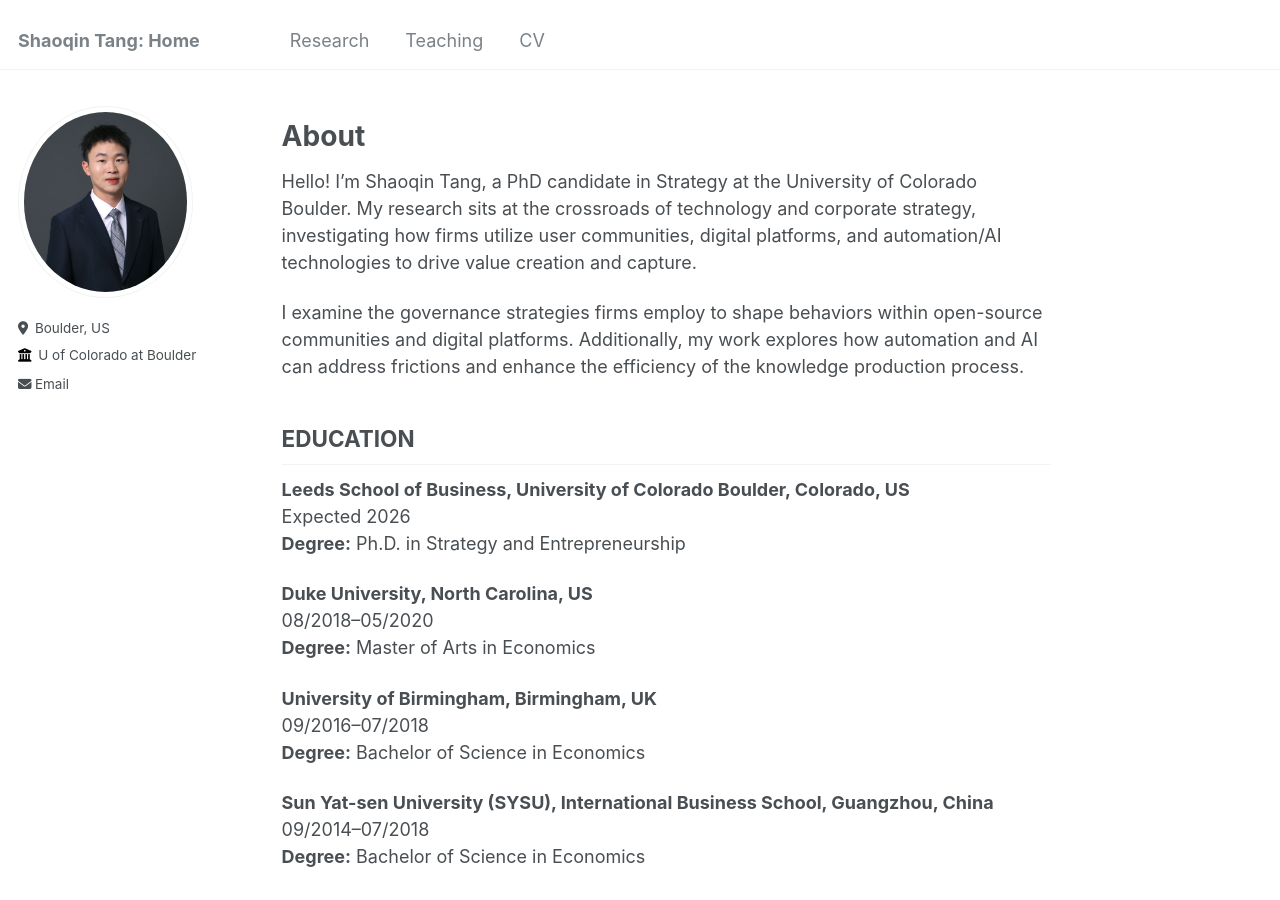
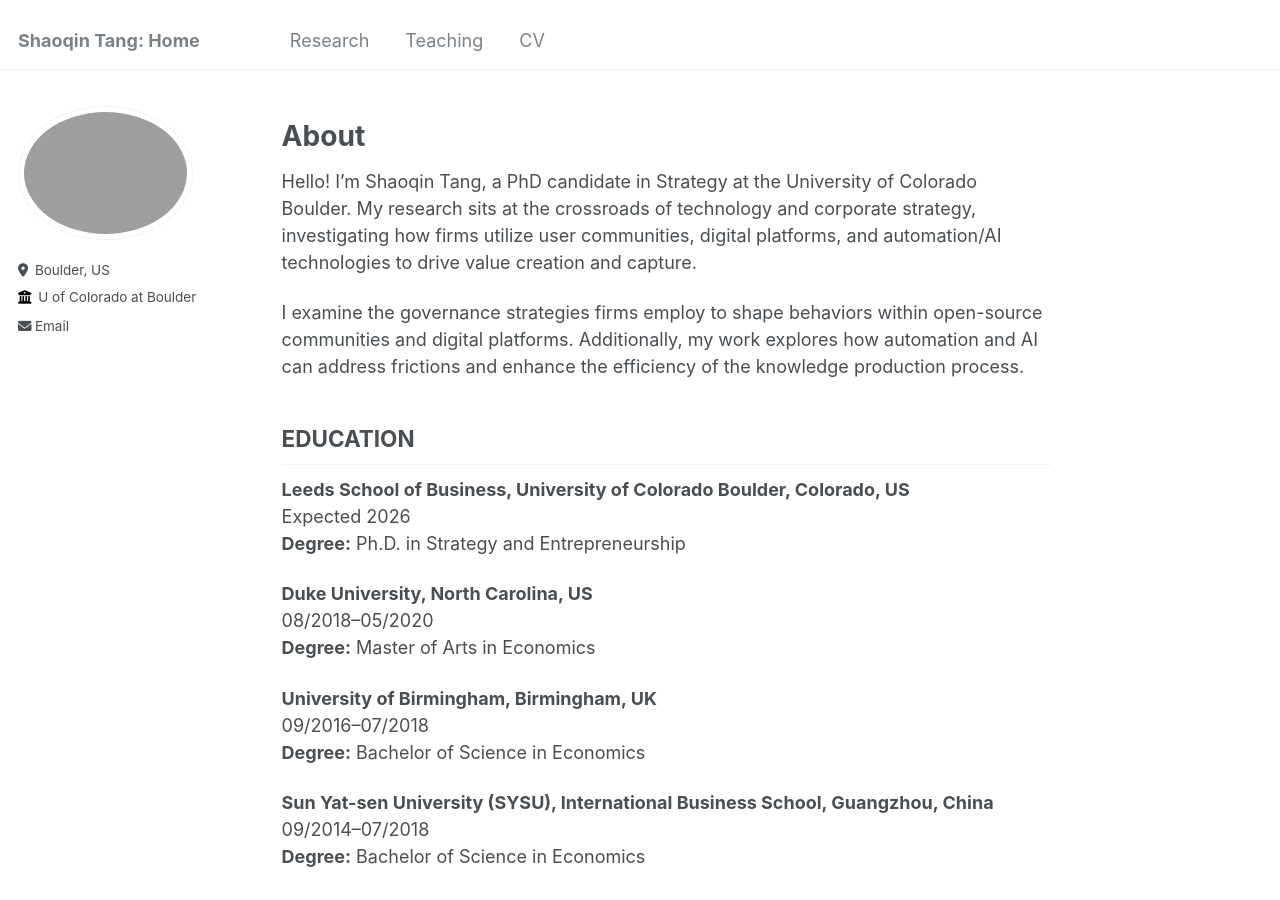
Before and after one commit to shaoqint/Shaoqint.github.io, a Jekyll site: the page built from _pages/about.md, in a window 1280 px wide and 900 px high. Built offline with Jekyll 4.4.1, drawn with Linux system fonts in a browser that asks for light colours.

Commit message:
Update _config.yml

```diff
--- a/_config.yml
+++ b/_config.yml
@@ -22,14 +22,14 @@ repository               : "shaoqint/shaoqint.github.io"
 #               Additional customization can be done by editing /_includes/author-profile.html
 author:
   # Biographic information
-  avatar           : "my_profile2.png"
+  avatar           : "shaoqin_tang_selfie.png"
   #name             : "<center>Pan Chen</center>"
   pronouns         : # example: "she/her"
   bio              : " "
   location         : "Boulder, US"
   employer         : "U of Colorado at Boulder"
   uri              : # URL
-  email            : "pach8330@colorado.edu"
+  email            : "Shaoqin.Tang@colorado.edu"
 
   # Academic websites
   #arxiv            : # URL - Update with the correct link to your profile
```
